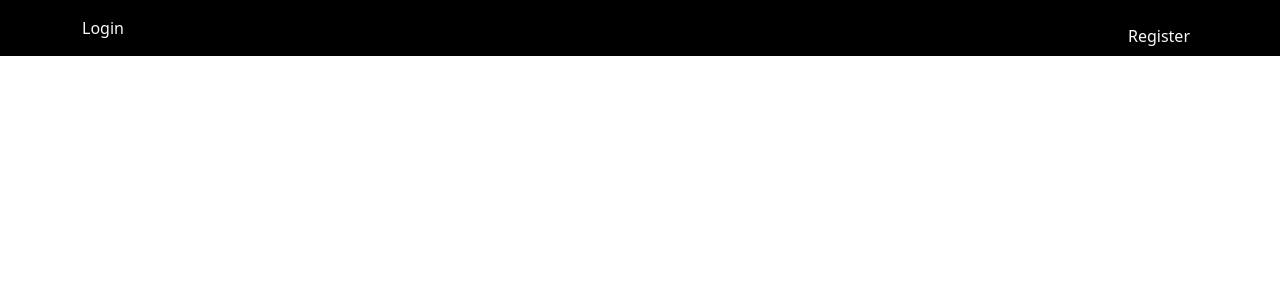
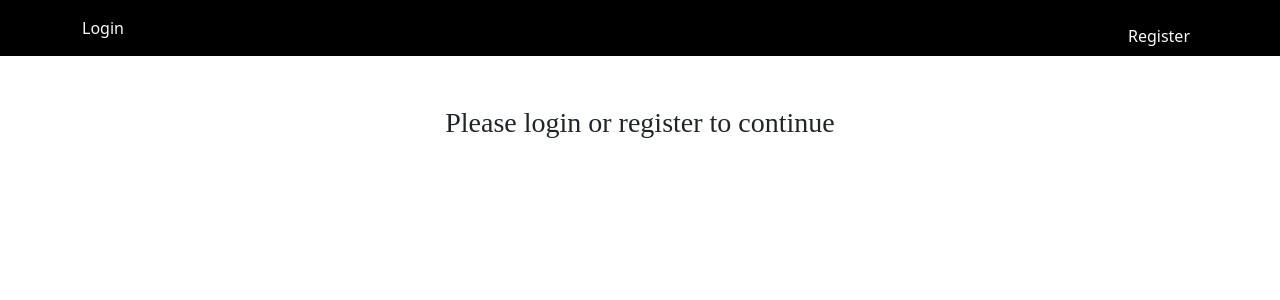
Before and after one commit to ms-maheswari/SecureMailAuth, a React (Create React App) app in the folder client/: page / in a window 1280 px wide. Shown: the top 300 px of the page. Built offline with nearby package versions, Linux system fonts and the light colour scheme; what react-chatbot-kit would draw is missing.

Commit message:
Update Headers.js

```diff
--- a/client/src/components/Headers.js
+++ b/client/src/components/Headers.js
@@ -16,6 +16,7 @@ const Headers = () => {
           </Nav>
         </Container>
       </Navbar>
+    <h3 style={{"text-align": "center", "margin-top": "50px", "fontFamily":"oblique"}}>Please login or register to continue</h3>
     </>
   )
 }
```
